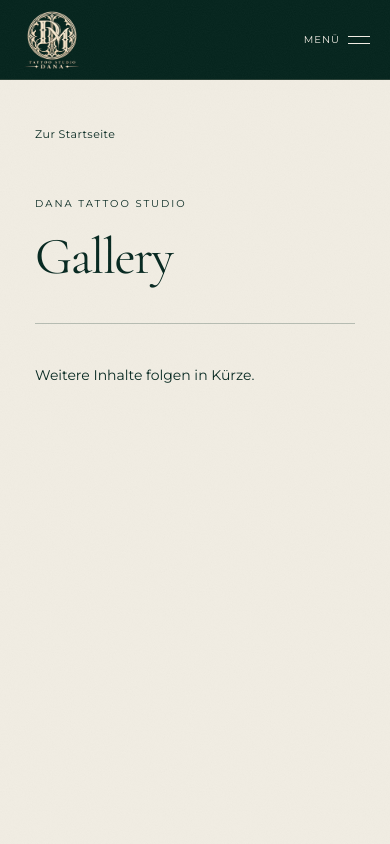
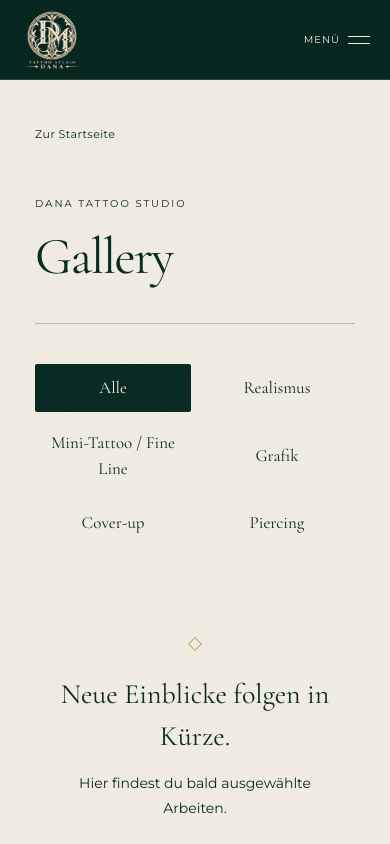
Before and after one commit to AnnaFillanna/dana-tattoo, a React (Vite) app: page /gallery in a window 390 px wide. Shown: the top 844 px of the page. Built offline with nearby package versions, Linux system fonts and the light colour scheme.

Commit message:
Prepare responsive gallery categories and image collection

```diff
--- /dev/null
+++ b/src/data/gallery.ts
@@ -0,0 +1,20 @@
+export const galleryCategories = [
+  { id: 'all', label: 'Alle' },
+  { id: 'realismus', label: 'Realismus' },
+  { id: 'fine-line', label: 'Mini-Tattoo / Fine Line' },
+  { id: 'grafik', label: 'Grafik' },
+  { id: 'cover-up', label: 'Cover-up' },
+  { id: 'piercing', label: 'Piercing' },
+] as const;
+
+export type GalleryCategory = (typeof galleryCategories)[number]['id'];
+export type GalleryImage = {
+  id: string;
+  src: string;
+  alt: string;
+  category: Exclude<GalleryCategory, 'all'>;
+};
+
+// Add imported images here when the portfolio photographs are ready.
+// Each image needs a unique id, src, descriptive German alt text and category.
+export const galleryImages: GalleryImage[] = [];
--- /dev/null
+++ b/src/pages/GalleryPage.module.scss
@@ -0,0 +1,65 @@
+.filters {
+  display: grid;
+  grid-template-columns: .8fr 1fr 1.65fr .8fr .9fr .9fr;
+  gap: 8px;
+  margin-bottom: 32px;
+
+  button {
+    min-height: 48px;
+    padding: 10px 12px;
+    border: 0;
+    border-right: 1px solid rgb(6 40 32 / 12%);
+    background: transparent;
+    color: var(--velvet-green);
+    font-family: var(--font-heading);
+    font-size: 18px;
+    cursor: pointer;
+    transition: background-color 250ms ease, color 250ms ease;
+    &:last-child { border-right: 0; }
+    &:hover { background: rgb(6 40 32 / 6%); }
+    &[aria-pressed='true'] { background: var(--velvet-green); color: var(--ivory); border-radius: 2px; }
+  }
+}
+.filters button, .card, .more, .close {
+  &:focus-visible { outline: 2px solid var(--color-gold); outline-offset: 4px; }
+}
+.grid { display: grid; grid-template-columns: repeat(4, minmax(0, 1fr)); gap: 16px; }
+.card {
+  position: relative;
+  display: block;
+  aspect-ratio: 3 / 4;
+  padding: 0;
+  border: 0;
+  overflow: hidden;
+  background: transparent;
+  cursor: pointer;
+  img { display: block; width: 100%; height: 100%; object-fit: cover; transition: transform 350ms ease; }
+  @media (hover: hover) { &:hover img { transform: scale(1.03); } }
+}
+.zoom { position: absolute; right: 12px; bottom: 12px; display: grid; place-items: center; width: 30px; height: 30px; border-radius: 50%; background: var(--ivory); color: var(--velvet-green); font-size: 24px; }
+.more { display: block; margin: 40px auto 0; padding: 14px 32px; border: 1px solid var(--velvet-green); background: transparent; color: var(--velvet-green); cursor: pointer; }
+.empty {
+  text-align: center;
+  padding: clamp(60px, 8vw, 110px) 16px;
+  h2 { margin: 24px 0 14px; font-family: var(--font-heading); font-size: clamp(28px, 3vw, 40px); font-weight: 400; }
+  p { max-width: 480px; margin: 0 auto; font-size: 14px; line-height: 1.8; }
+}
+.ornament { display: block; width: 10px; height: 10px; margin: auto; border: 1px solid var(--color-gold); transform: rotate(45deg); }
+.srOnly { position: absolute; width: 1px; height: 1px; padding: 0; overflow: hidden; clip-path: inset(50%); white-space: nowrap; }
+.lightbox {
+  position: fixed; inset: 0; width: 100%; max-width: none; height: 100dvh; max-height: none;
+  margin: 0; padding: 64px 24px 24px; border: 0; background: transparent;
+  &[open] { display: flex; align-items: center; justify-content: center; }
+  &::backdrop { background: rgb(7 18 15 / 78%); }
+  img { max-width: 100%; max-height: 100%; object-fit: contain; }
+}
+.close { position: absolute; top: 12px; right: 16px; width: 44px; height: 44px; border: 1px solid var(--color-gold); background: var(--velvet-green); color: var(--ivory); font-size: 30px; cursor: pointer; }
+@media (max-width: 1000px) {
+  .filters { grid-template-columns: repeat(3, minmax(0, 1fr)); button:nth-child(3) { border-right: 0; } }
+  .grid { grid-template-columns: repeat(2, minmax(0, 1fr)); }
+}
+@media (max-width: 600px) {
+  .filters { grid-template-columns: repeat(2, minmax(0, 1fr)); gap: 8px; button { font-size: 17px; border-right: 0; } }
+  .grid { grid-template-columns: 1fr; gap: 20px; }
+}
+@media (prefers-reduced-motion: reduce) { .card img, .filters button { transition: none; } }
--- a/src/pages/GalleryPage.tsx
+++ b/src/pages/GalleryPage.tsx
@@ -1,7 +1,67 @@
+import { useRef, useState } from 'react';
+import { galleryCategories, galleryImages, type GalleryCategory, type GalleryImage } from '../data/gallery';
 import { PageLayout } from './PageLayout';
+import styles from './GalleryPage.module.scss';
 
-export const GalleryPage = () => (
-  <PageLayout title="Gallery">
-    {/* Здесь можно добавить фотографии работ. */}
-  </PageLayout>
-);
+const PAGE_SIZE = 12;
+
+export const GalleryPage = () => {
+  const [category, setCategory] = useState<GalleryCategory>('all');
+  const [visibleCount, setVisibleCount] = useState(PAGE_SIZE);
+  const [selected, setSelected] = useState<GalleryImage | null>(null);
+  const dialog = useRef<HTMLDialogElement>(null);
+  const filtered = galleryImages.filter(image => category === 'all' || image.category === category);
+
+  const openImage = (image: GalleryImage) => {
+    setSelected(image);
+    dialog.current?.showModal();
+  };
+
+  return (
+    <PageLayout title="Gallery">
+      <div className={styles.filters} role="group" aria-label="Galerie nach Stil filtern">
+        {galleryCategories.map(item => (
+          <button
+            key={item.id}
+            type="button"
+            aria-pressed={category === item.id}
+            aria-controls="gallery-results"
+            onClick={() => { setCategory(item.id); setVisibleCount(PAGE_SIZE); }}
+          >
+            {item.label}
+          </button>
+        ))}
+      </div>
+      <section id="gallery-results" aria-label="Arbeiten">
+        <p className={styles.srOnly} role="status">
+          {filtered.length ? `${filtered.length} Arbeiten in dieser Kategorie` : 'Neue Einblicke folgen in Kürze.'}
+        </p>
+        {filtered.length ? (
+          <>
+            <div className={styles.grid}>
+              {filtered.slice(0, visibleCount).map(image => (
+                <button className={styles.card} key={image.id} type="button" onClick={() => openImage(image)} aria-label={`${image.alt} – vergrößern`}>
+                  <img src={image.src} alt={image.alt} loading="lazy" decoding="async" />
+                  <span className={styles.zoom} aria-hidden="true">+</span>
+                </button>
+              ))}
+            </div>
+            {visibleCount < filtered.length && (
+              <button className={styles.more} type="button" onClick={() => setVisibleCount(count => count + PAGE_SIZE)}>Mehr laden</button>
+            )}
+          </>
+        ) : (
+          <div className={styles.empty}>
+            <span className={styles.ornament} aria-hidden="true" />
+            <h2>Neue Einblicke folgen in Kürze.</h2>
+            <p>Hier findest du bald ausgewählte Arbeiten{category === 'all' ? '.' : ` im Bereich ${galleryCategories.find(item => item.id === category)?.label}.`}</p>
+          </div>
+        )}
+      </section>
+      <dialog ref={dialog} className={styles.lightbox} aria-label="Vergrößerte Ansicht" onClick={event => { if (event.target === event.currentTarget) dialog.current?.close(); }}>
+        <button className={styles.close} type="button" autoFocus aria-label="Ansicht schließen" onClick={() => dialog.current?.close()}>×</button>
+        {selected && <img src={selected.src} alt={selected.alt} />}
+      </dialog>
+    </PageLayout>
+  );
+};
```
